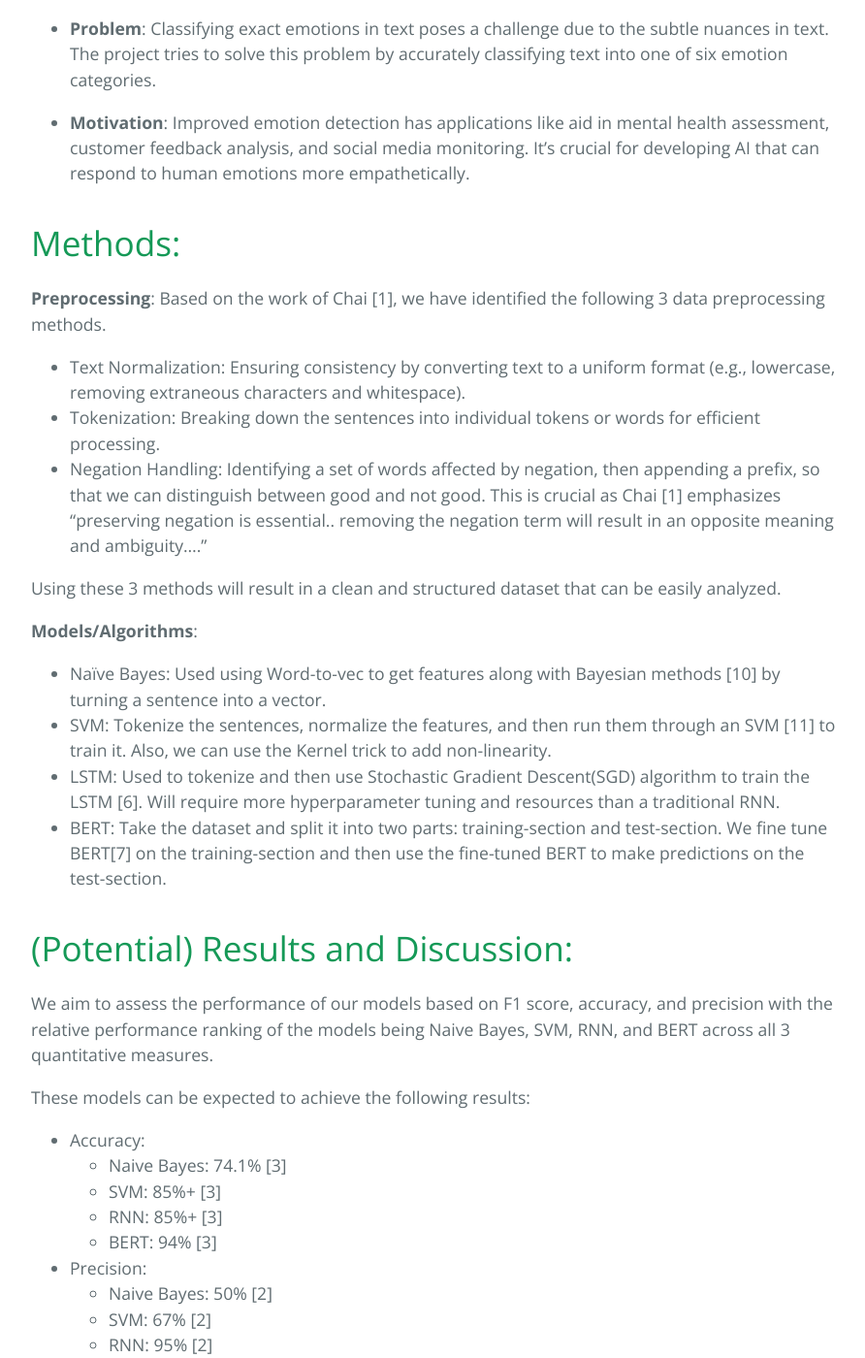
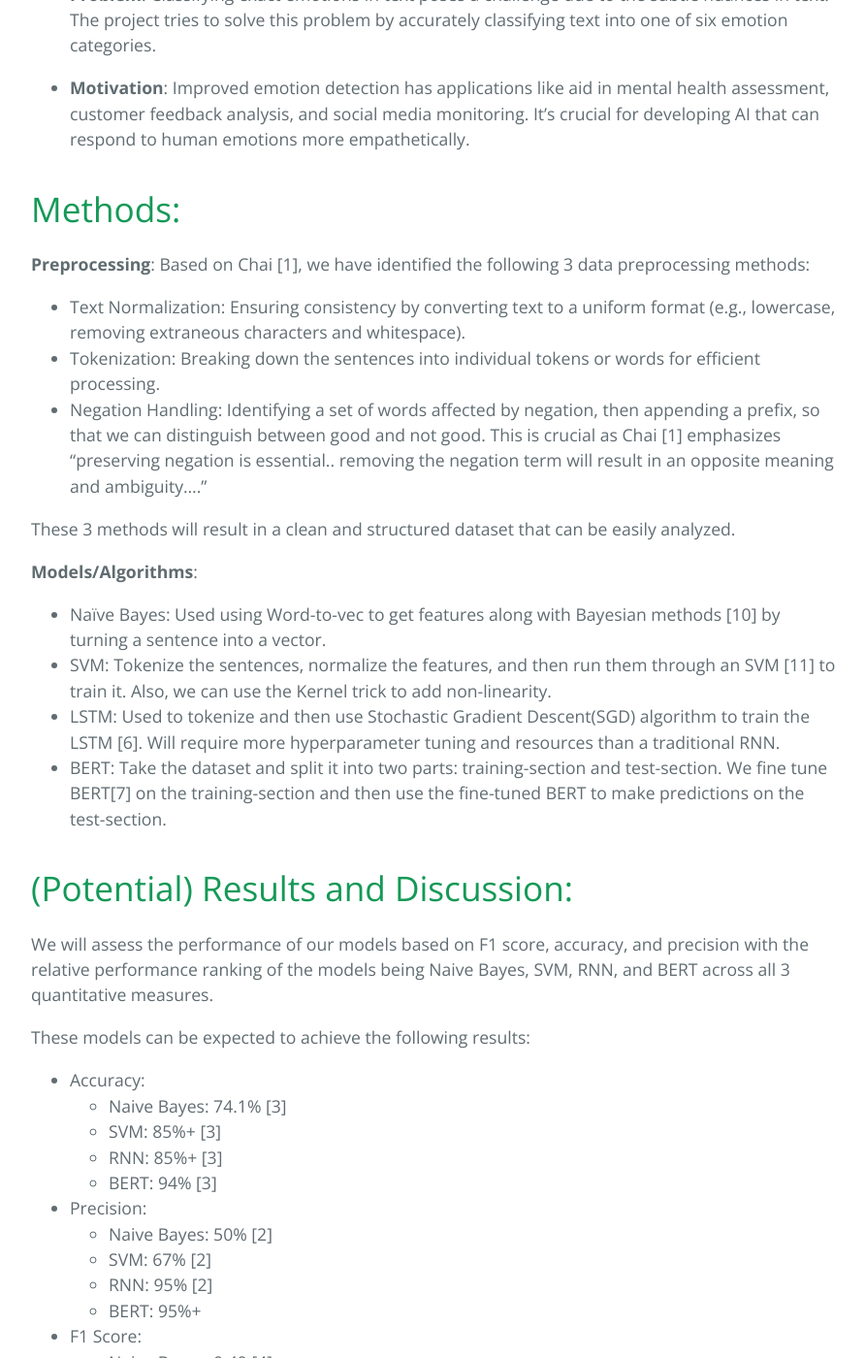
Before and after one commit to irausch25/CS4641-Project, a Jekyll site: the page built from index.md, in a window 1280 px wide and 1400 px high, scrolled down 885 px. Shown: the whole window at 97% size, without its empty margins (192-1084 px from the left). Built offline with Jekyll 4.4.1, drawn with Linux system fonts in a browser that asks for light colours; some of the changed text lies outside the part shown.

Commit message:
Word count changes

```diff
--- a/index.md
+++ b/index.md
@@ -6,9 +6,7 @@
 # Introduction/Background:
 
 - **Introduction**: The project is based around using NLP for a more nuanced understanding of emotional context in text using 6 fundamental human emotions.
-
 - **Literature review**: Pang and Lee [8] argue in their book that the field of sentiment analysis has evolved from broad classifications to detailed emotion detection due to the complexities of human language and sentiment. Deep learning, especially LSTM [6] and BERT [9], have revolutionized NLP, offering tools capable of a better nuanced understanding.
-
 - **Dataset Description**: Contains english twitter messages with corresponding predominant emotion conveyed using six fundamental emotions denoted by numbers:
   sadness(0), joy(1), love(2), anger(3), fear(4), and surprise(5).
 
@@ -22,15 +20,16 @@
 
 # Methods:
 
-**Preprocessing**: Based on the work of Chai [1], we have identified the following 3 data preprocessing methods.
+**Preprocessing**: Based on Chai [1], we have identified the following 3 data preprocessing methods:
 
 - Text Normalization: Ensuring consistency by converting text to a uniform format (e.g., lowercase, removing extraneous characters and whitespace).
 - Tokenization: Breaking down the sentences into individual tokens or words for efficient processing.
 - Negation Handling: Identifying a set of words affected by negation, then appending a prefix, so that we can distinguish between good and not good. This is crucial as Chai [1] emphasizes “preserving negation is essential.. removing the negation term will result in an opposite meaning and ambiguity….”
 
-Using these 3 methods will result in a clean and structured dataset that can be easily analyzed.
+These 3 methods will result in a clean and structured dataset that can be easily analyzed.
 
 **Models/Algorithms**:
+
 - Naïve Bayes: Used using Word-to-vec to get features along with Bayesian methods [10] by turning a sentence into a vector.
 - SVM: Tokenize the sentences, normalize the features, and then run them through an SVM [11] to train it. Also, we can use the Kernel trick to add non-linearity.
 - LSTM: Used to tokenize and then use Stochastic Gradient Descent(SGD) algorithm to train the LSTM [6]. Will require more hyperparameter tuning and resources than a traditional RNN.
@@ -38,7 +37,7 @@
 
 # (Potential) Results and Discussion:
 
-We aim to assess the performance of our models based on F1 score, accuracy, and precision with the relative performance ranking of the models being Naive Bayes, SVM, RNN, and BERT across all 3 quantitative measures.
+We will assess the performance of our models based on F1 score, accuracy, and precision with the relative performance ranking of the models being Naive Bayes, SVM, RNN, and BERT across all 3 quantitative measures.
 
 These models can be expected to achieve the following results:
 
@@ -84,7 +83,7 @@
 
 [4] E. Batbaatar, M. Li, and K. H. Ryu, “Semantic-emotion neural network for emotion recognition from text,” IEEE Access, vol. 7, pp. 111866–111878, Aug. 2019. doi:10.1109/access.2019.2934529
 
-[5]A. Chatterjee, U. Gupta, M. K. Chinnakotla, R. Srikanth, M. Galley, and P. Agrawal, “Understanding Emotions in Text Using Deep Learning and Big Data,” Computers in Human Behavior, vol. 93, pp. 309–317, Apr. 2019, doi: https://doi.org/10.1016/j.chb.2018.12.029.
+[5] A. Chatterjee, U. Gupta, M. K. Chinnakotla, R. Srikanth, M. Galley, and P. Agrawal, “Understanding Emotions in Text Using Deep Learning and Big Data,” Computers in Human Behavior, vol. 93, pp. 309–317, Apr. 2019, doi: https://doi.org/10.1016/j.chb.2018.12.029.
 
 [6] S. Hochreiter and J. Schmidhuber, “Long Short-Term Memory,” Neural Computation, vol. 9, no. 8, pp. 1735–1780, Nov. 1997, doi: https://doi.org/10.1162/neco.1997.9.8.1735.
 
```
